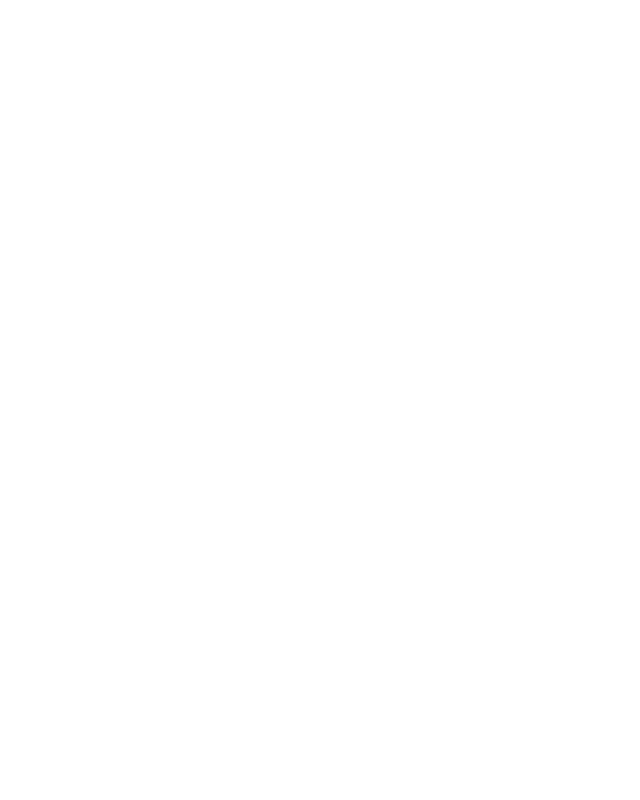
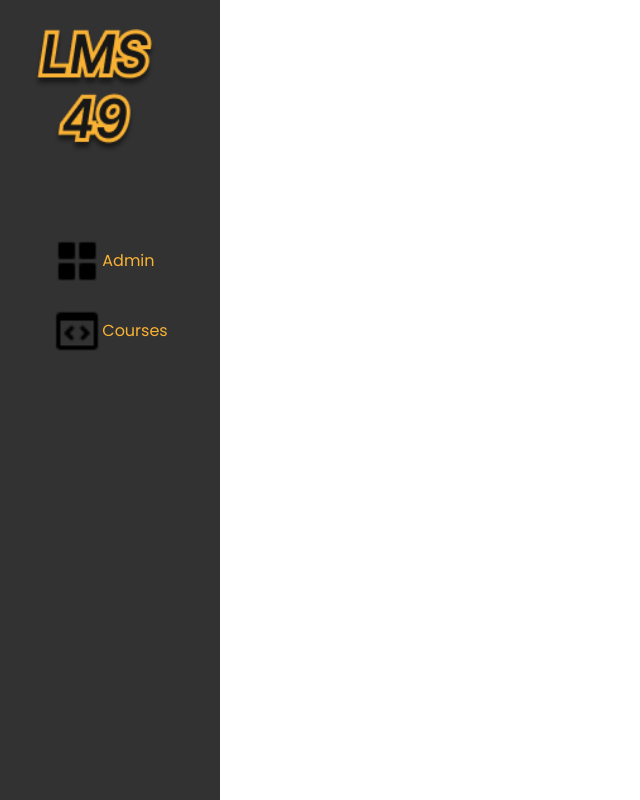
Before and after one commit to rg-km/final-project-engineering-49, a React (Create React App) app in the folder FE/lms49-app/: page /CreateMateri in a window 1280 px wide. Before the commit this address had no page. Shown: the whole page, without its empty margins (0-640 px from the left). Built offline with nearby package versions, Linux system fonts and the light colour scheme.

Commit message:
sidebar terbaru student

```diff
--- a/FE/lms49-app/src/App.js
+++ b/FE/lms49-app/src/App.js
@@ -10,11 +10,13 @@
 import ListMateriStudent from "./Component/Student/ListMateriStudent";
 import DetailMateriStudent from "./Component/Student/DetailMateriStudent";
 import { BrowserRouter as Router, Routes, Route } from "react-router-dom";
+import CreateMateri from "./Component/Admin/CreateMateri";
 
 export default function App() {
     return (
       <Router>
         <Routes>
+          <Route path="/CreateMateri" element={<CreateMateri />} />
           <Route path="/login" element={<Login />} />
           <Route path="/register" element={<Register />} />
           <Route path="/logout" element={<Logout />} />
--- a/FE/lms49-app/src/Component/Admin/CreateMateri.js
+++ b/FE/lms49-app/src/Component/Admin/CreateMateri.js
@@ -1,7 +1,10 @@
 import React from 'react'
+import Sidebar from '../Sidebar/Sidebar'
 
 export default function CreateMateri() {
   return (
-    <div>CreateMateri</div>
+    <div>
+        <Sidebar />
+    </div>
   )
 }
--- a/FE/lms49-app/src/Component/Sidebar/Sidebar.js
+++ b/FE/lms49-app/src/Component/Sidebar/Sidebar.js
@@ -1,4 +1,4 @@
-import React, { useState } from "react";
+import React from "react";
 import "./Style/Sidebar.css";
 import LogoIcon from "../../Assets/Logo.png";
 import MenuIcon from "../../Assets/menu-regular-24.png";
@@ -14,9 +14,9 @@
             <div className="sidebar">
                <div className="logo_content">
                 <div className="logo">
-                    <a href="#">
+                    {/* <a href="#">
                         <img src={MenuIcon} alt="menu" className="menu"/>
-                    </a>
+                    </a> */}
                     <img src={LogoIcon} alt="logo" className="logo" />
                 </div>
                     <ul className="nav_list">
--- a/FE/lms49-app/src/Component/Sidebar/Style/Sidebar.css
+++ b/FE/lms49-app/src/Component/Sidebar/Style/Sidebar.css
@@ -13,6 +13,8 @@
     overflow: hidden;
 }
 .sidebar {
+    display: flex;
+    justify-content: center;
     position: fixed;
     top: 0;
     left: 0;
@@ -24,9 +26,10 @@
 .sidebar .logo_content .logo{
     color: #fff;
     display: flex;
-    height: 50px;
-    width: 100%;
+    height: 125px;
+    width: 125px;
     align-items: center;
+    margin-top: 15px;
 }
 .logo_content .logo a{
     float: left;
@@ -42,6 +45,7 @@
     top: 6px;
     font-size: 20px;
     height: 50px;
+    margin-top: 15px;
     width: 50px;
     text-align: center;
     line-height: 50px;
--- a/FE/lms49-app/src/index.js
+++ b/FE/lms49-app/src/index.js
@@ -1,9 +1,6 @@
 import React from "react";
 import ReactDOM from "react-dom/client";
 import App from "./App";
-
-import "../node_modules/bootstrap/dist/css/bootstrap.min.css";
-import ListMateriAdmin from "./Component/Admin/Card";
 
 const root = ReactDOM.createRoot(document.getElementById("root"));
 root.render(
```
